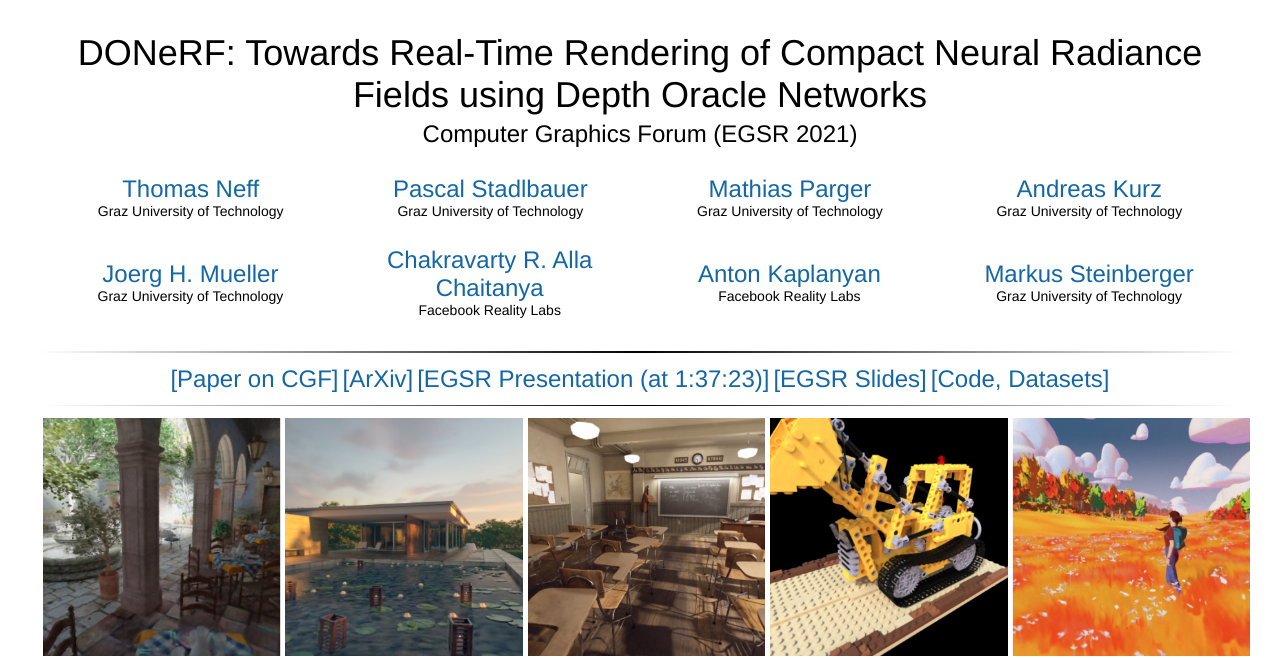
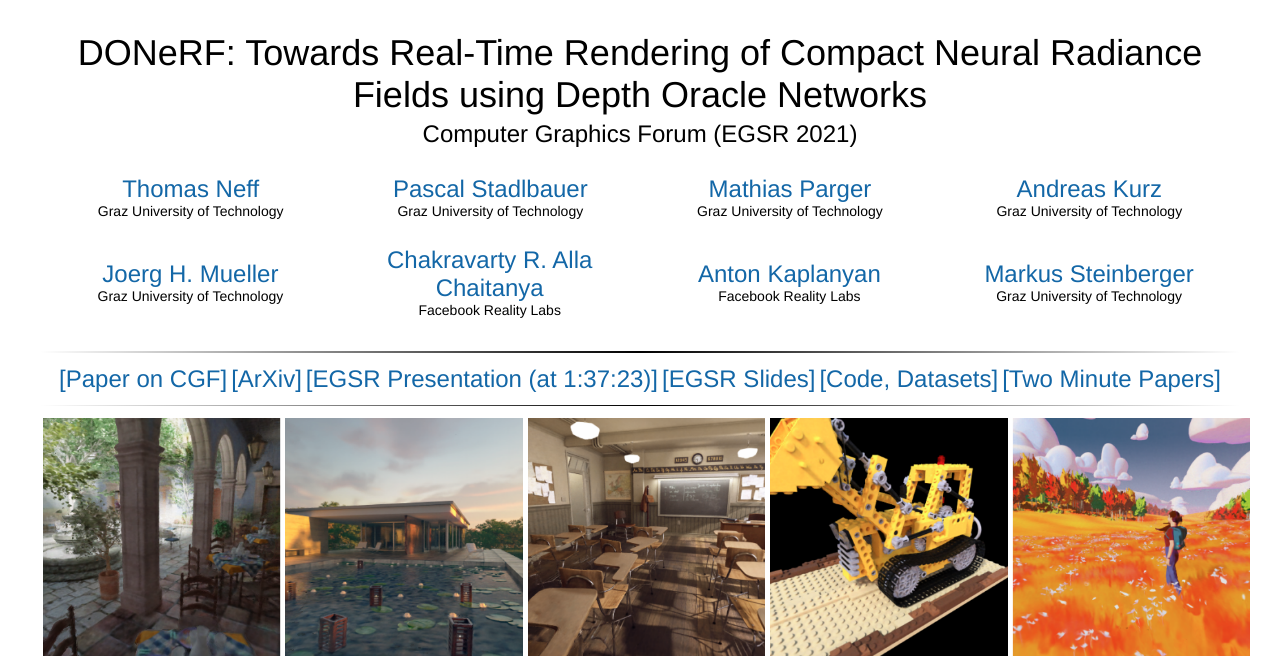
Before and after one commit to DepthOracleNeRF/depthoraclenerf.github.io, a plain HTML site: page index.html in a window 1280 px wide. Shown: the top 658 px of the page. Drawn offline with Linux system fonts and the light colour scheme; grey boxes are pictures that could not be loaded.

Commit message:
Update index.html

```diff
--- a/index.html
+++ b/index.html
@@ -279,6 +279,11 @@ Compared to concurrent acceleration methods for raymarching-based neural represe
       <td align=center> <span style="font-size:18pt">
 			  <center>
 				<a href="https://github.com/facebookresearch/DONERF">[Code, Datasets]</a>
+			  </center>
+			</td>
+	      <td align=center> <span style="font-size:18pt">
+			  <center>
+				<a href="https://www.youtube.com/watch?v=9L5NqNDZHjk">[Two Minute Papers]</a>
 			  </center>
 			</td>
 		  </tr>
```
